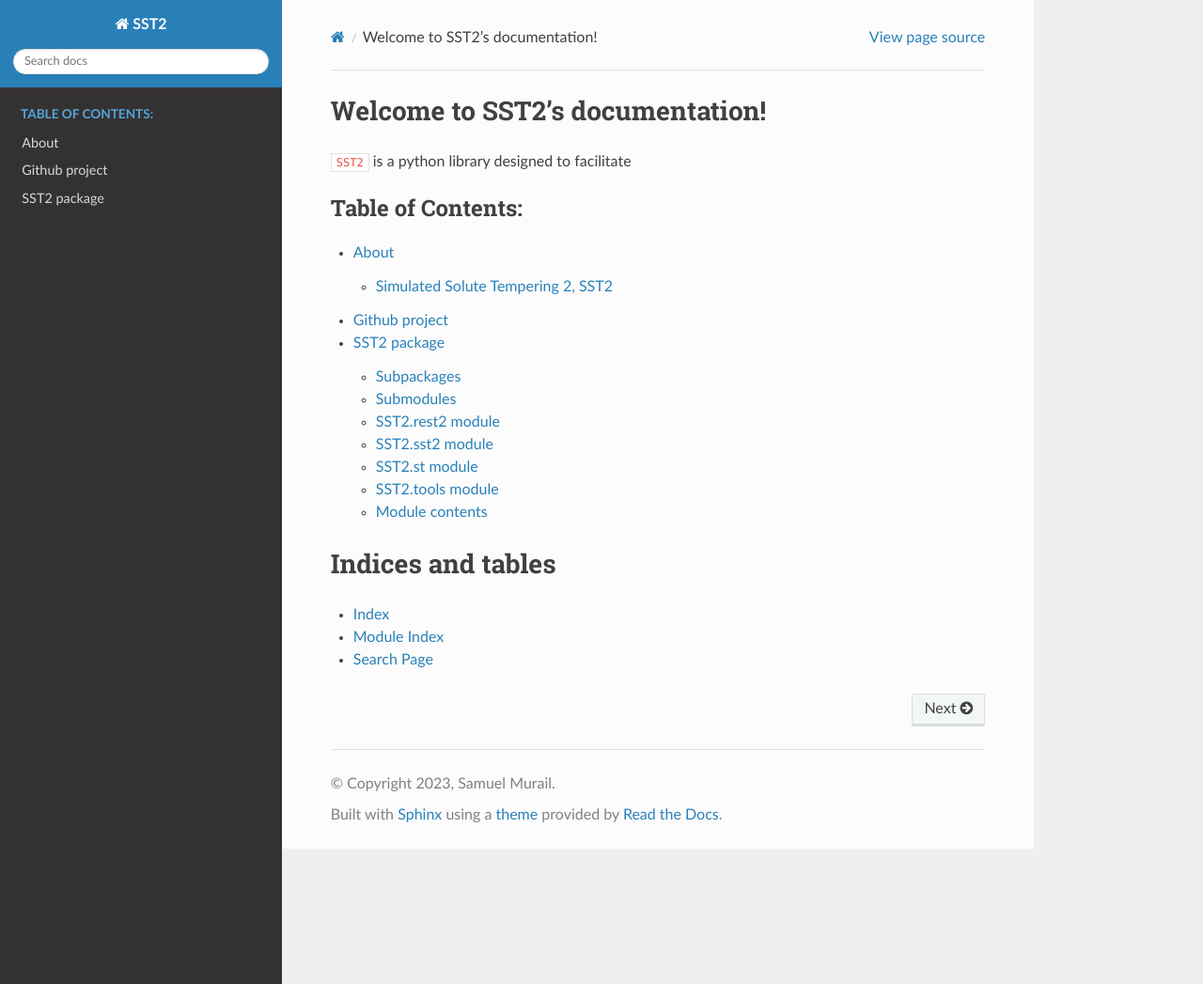
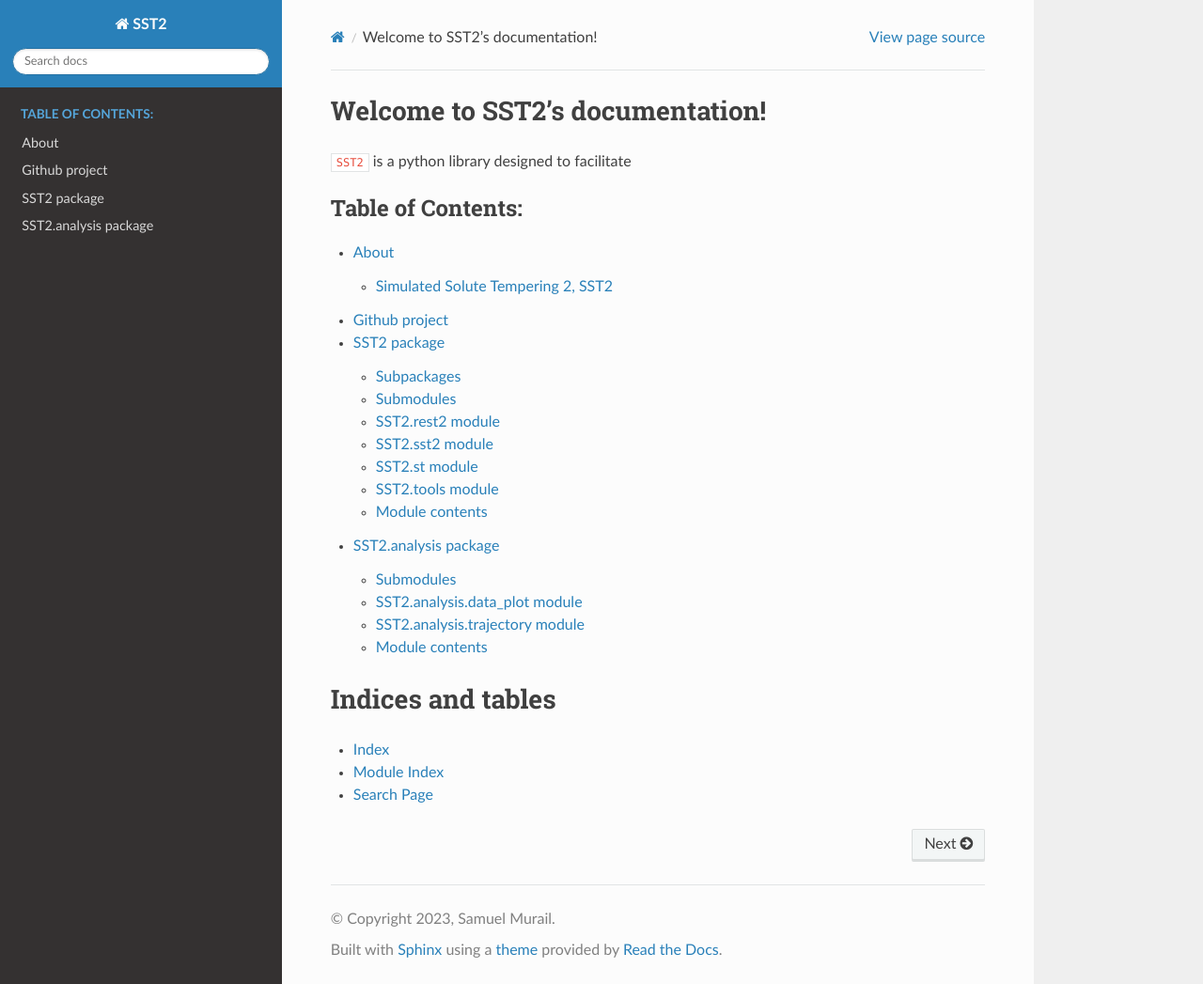
Before and after one commit to Yiming-Zuo/SST2, a Sphinx documentation site: the page built from docs/source/index.rst, in a window 1280 px wide and 1047 px high. Shown: the whole window at 94% size. Built offline with Sphinx 7.4.7 and the Read the Docs theme 2.0.0, drawn with Linux system fonts in a browser that asks for light colours.

```diff
--- a/docs/source/index.rst
+++ b/docs/source/index.rst
@@ -15,6 +15,7 @@ Welcome to SST2's documentation!
    readme
    Github project <https://github.com/samuelmurail/SST2>
    SST2
+   SST2.analysis
 
 Indices and tables
 ==================
```
Also changed, not shown: README.md (+2 -1 lines), .readthedocs.yaml (added).
